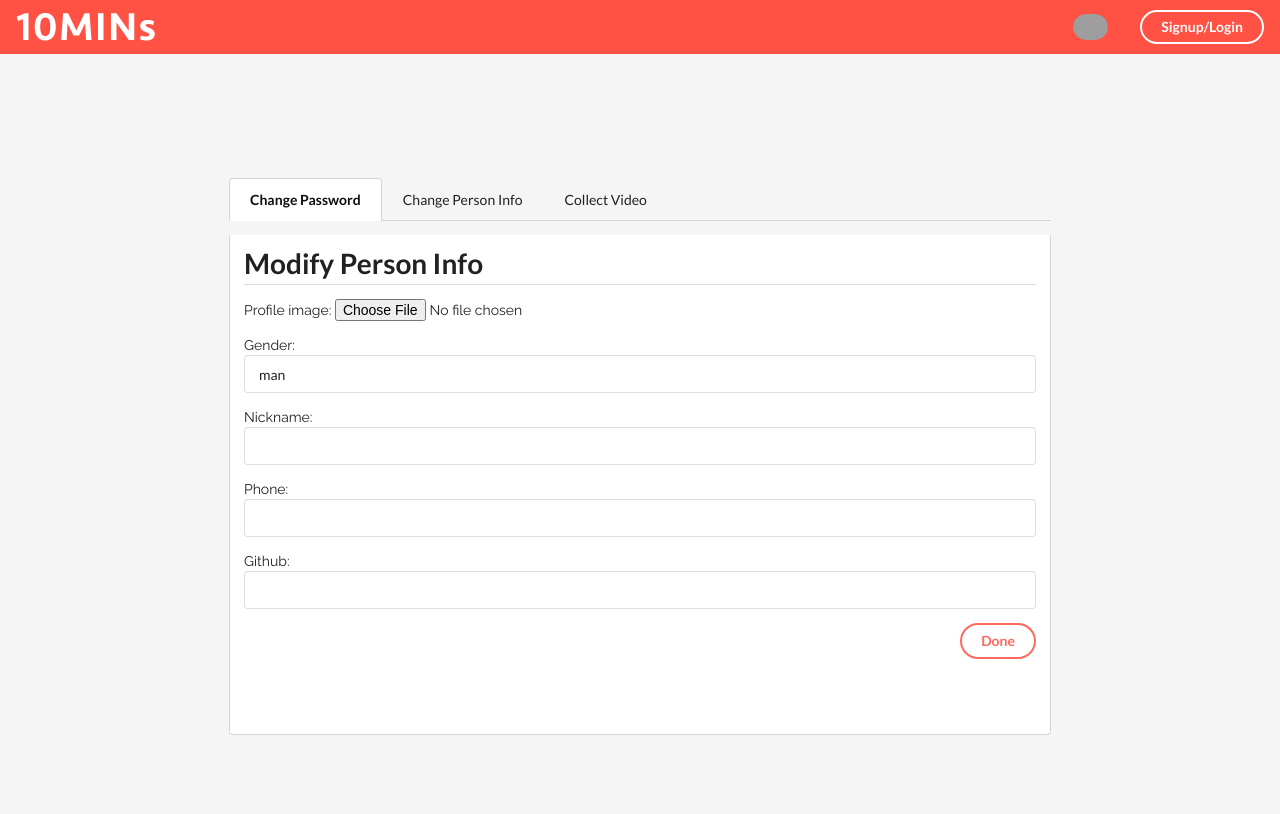
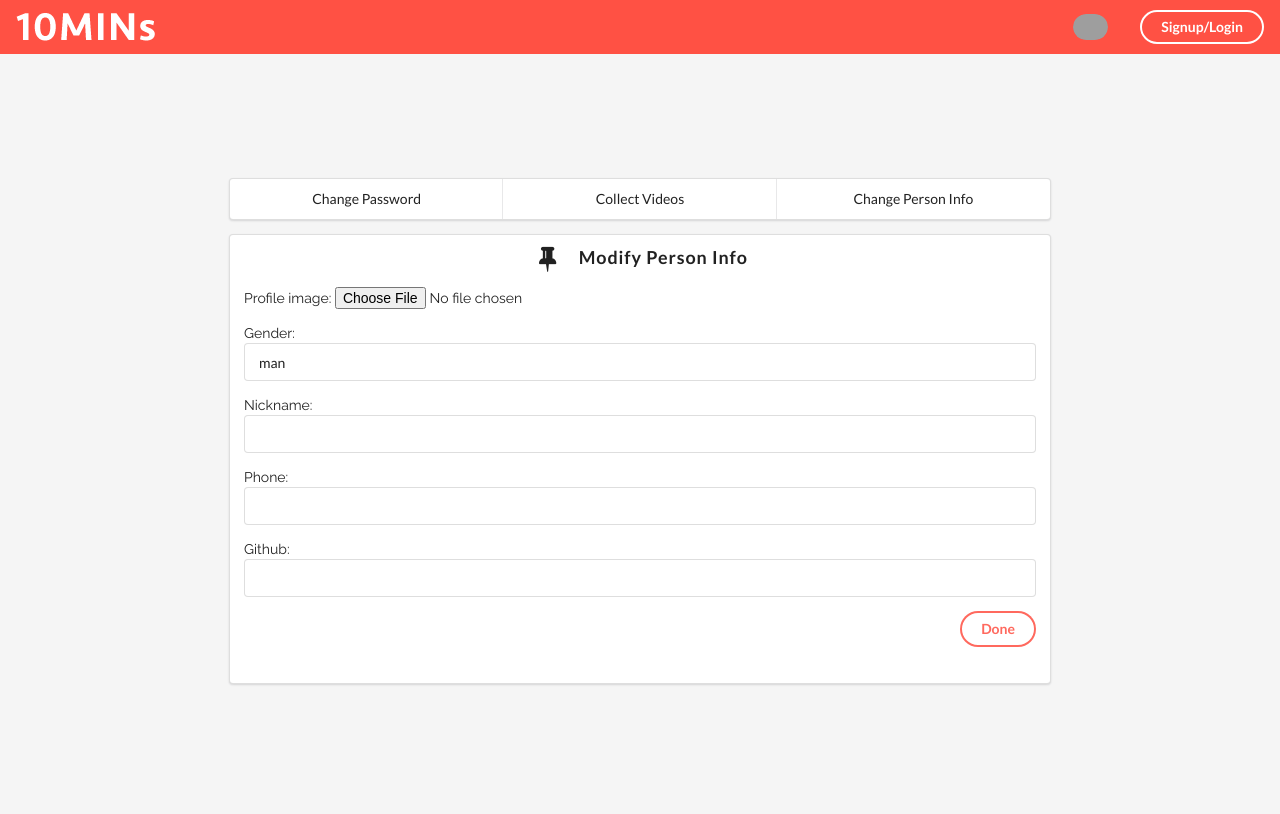
Before and after one commit to guzishiwo/ten_mininute_web, a Django app: page /change_person_info/ in a window 1280 px wide. Run offline with Django 3.2, Linux system fonts and the light colour scheme; grey boxes are pictures that could not be loaded.

Commit message:
吧menu直接独立出来吧

```diff
--- a/ten_mins_web/urls.py
+++ b/ten_mins_web/urls.py
@@ -13,6 +13,9 @@ Including another URLconf
     1. Import the include() function: from django.conf.urls import url, include
     2. Add a URL to urlpatterns:  url(r'^blog/', include('blog.urls'))
 """
+import os
+from django.conf.urls.static import static
+from ten_mins_web.settings import BASE_DIR
 from django.conf.urls import url
 from django.contrib import admin
 from django.conf.urls import include
@@ -72,3 +75,4 @@ urlpatterns = [
     url(r'^articles/', include('website.urls')),
 
 ]
+urlpatterns += static('/upload/', document_root=os.path.join(BASE_DIR, 'upload'))
--- a/website/templates/detail.html
+++ b/website/templates/detail.html
@@ -19,8 +19,10 @@
     <div class="right menu">
         {% if request.user.is_authenticated %}
             <div class="item">
+                <a href="{% url 'change_password' %}" style="margin-right:20px;">{{ request.user.username }}</a>
+            </div>
+            <div class="item">
                 <h5 class="ui inverted header">
-                    <span style="margin-right:20px;">{{ request.user.username }}</span>
                     <div class="ui mini circular image">
                         {% if request.user.profile.profile_image %}
                             <img src="/upload/{{ request.user.profile.profile_image }}" alt=""/>
--- a/website/templates/index.html
+++ b/website/templates/index.html
@@ -23,8 +23,10 @@
     <div class="right menu">
         {% if request.user.is_authenticated %}
             <div class="item">
+                <a href="{% url 'change_password' %}" style="margin-right:20px;">{{ request.user.username }}</a>
+            </div>
+            <div class="item">
                 <h5 class="ui inverted header">
-                    <span style="margin-right:20px;">{{ request.user.username }}</span>
                     <div class="ui mini circular image">
                         {% if request.user.profile.profile_image %}
                             <img src="/upload/{{ request.user.profile.profile_image }}" alt=""/>
--- a/website/templates/user/Login.html
+++ b/website/templates/user/Login.html
@@ -5,7 +5,6 @@
 {% endblock %}
 {% block content %}
     <form class="ui form" method="post">
-
         {{ form.as_p }}
         {% csrf_token %}
         <button class="ui inverted red circular right floated button" type="submit">Done</button>
--- a/website/templates/user/change_password.html
+++ b/website/templates/user/change_password.html
@@ -3,7 +3,11 @@
 
 {% block content %}
     <form class="ui form" method="post">
-        <h1 class="ui dividing header">Change Password</h1>
+
+        <h3 class="ui horizontal divider header">
+            <i class="pin icon"></i>
+            Change Password
+        </h3>
         {% csrf_token %}
         {{ form.as_p }}
         <button class="ui inverted red circular right floated button" type="submit">Done</button>
--- a/website/templates/user/change_user_info.html
+++ b/website/templates/user/change_user_info.html
@@ -2,7 +2,10 @@
 {% block title %} Modify Person Info{% endblock %}
 {% block content %}
     <form class="ui form" method="put">
-        <h1 class="ui dividing header">Modify Person Info</h1>
+        <h3 class="ui horizontal divider header">
+            <i class="pin icon"></i>
+            Modify Person Info
+        </h3>
         {% csrf_token %}
         {{ form.as_p}}
         <button class="ui inverted red circular right floated button" type="submit">Done</button>
--- a/website/templates/user/collect_videos.html
+++ b/website/templates/user/collect_videos.html
@@ -1,6 +1,10 @@
 {% extends "user/new_base.html" %}
 {% block title %} Display Collect Article {% endblock %}
 {% block content %}
+    <h3 class="ui horizontal divider header">
+        <i class="pin icon"></i>
+        Save Videos
+    </h3>
     {% for video in videos %}
         <div class="ui positive message">
             <div class="header">
--- a/website/templates/user/new_base.html
+++ b/website/templates/user/new_base.html
@@ -1,7 +1,7 @@
-<!DOCTYPE html>
-{% load staticfiles %}
+<!DOCTYPE html> {% load staticfiles %}
 
 <html>
+
 <head>
     <meta charset="utf-8">
     <title>
@@ -13,6 +13,7 @@
     <script src="{% static 'js/jquery.js' %}"></script>
     <script src="{% static 'js/semantic.js' %}"></script>
 </head>
+
 <body>
 <div class="ui inverted top fixed menu borderless red menu">
     <div class="header item">
@@ -25,11 +26,13 @@
     <div class="right menu">
         {% if request.user.is_authenticated %}
             <div class="item">
+                <a href="{% url 'change_password' %}" style="margin-right:20px;">{{ request.user.username }}</a>
+            </div>
+            <div class="item">
                 <h5 class="ui inverted header">
-                    <span style="margin-right:20px;">{{ request.user.username }}</span>
                     <div class="ui mini circular image">
                         {% if request.user.profile.profile_image %}
-                            <img src="/upload/{{ request.user.profile.profile_image }}" alt=""/>
+                            <img src="/upload/{{ request.user.profile.profile_image }}">
                         {% else %}
                             <img src="http://semantic-ui.com/images/avatar/small/matt.jpg" alt=""/>
                         {% endif %}
@@ -62,22 +65,20 @@
 </div>
 
 <div class="ui basic segment container content" style="top: 150px;">
-    <div class="ui tabular menu">
-        <a class="active item" href={% url 'change_password' %}>
-            Change Password
-        </a>
-        <a class="item" href={% url 'change_person_info' %}>
-            Change Person Info
-        </a>
-        <a class="item" href={% url 'collect_videos' %}>
-            Collect Video
-        </a>
+    <div class="ui three item menu">
+        <a class="item" href="{% url 'change_password' %}">Change Password</a>
+        <a class="item" href="{% url 'collect_videos' %}">Collect Videos</a>
+        <a class="item" href="{% url 'change_person_info' %}">Change Person Info</a>
     </div>
-    <div class="ui bottom attached segment" style="height: 500px;">
+    <div class="ui container segment" style="height:450px;">
         {% block content %}
         {% endblock %}
     </div>
 </div>
-<script type="text/javascript">$('.tabular.menu.item').tab();</script>
+<script type="text/javascript">
+    $('.menu .item')
+            .tab();
+</script>
 </body>
+
 </html>
```
